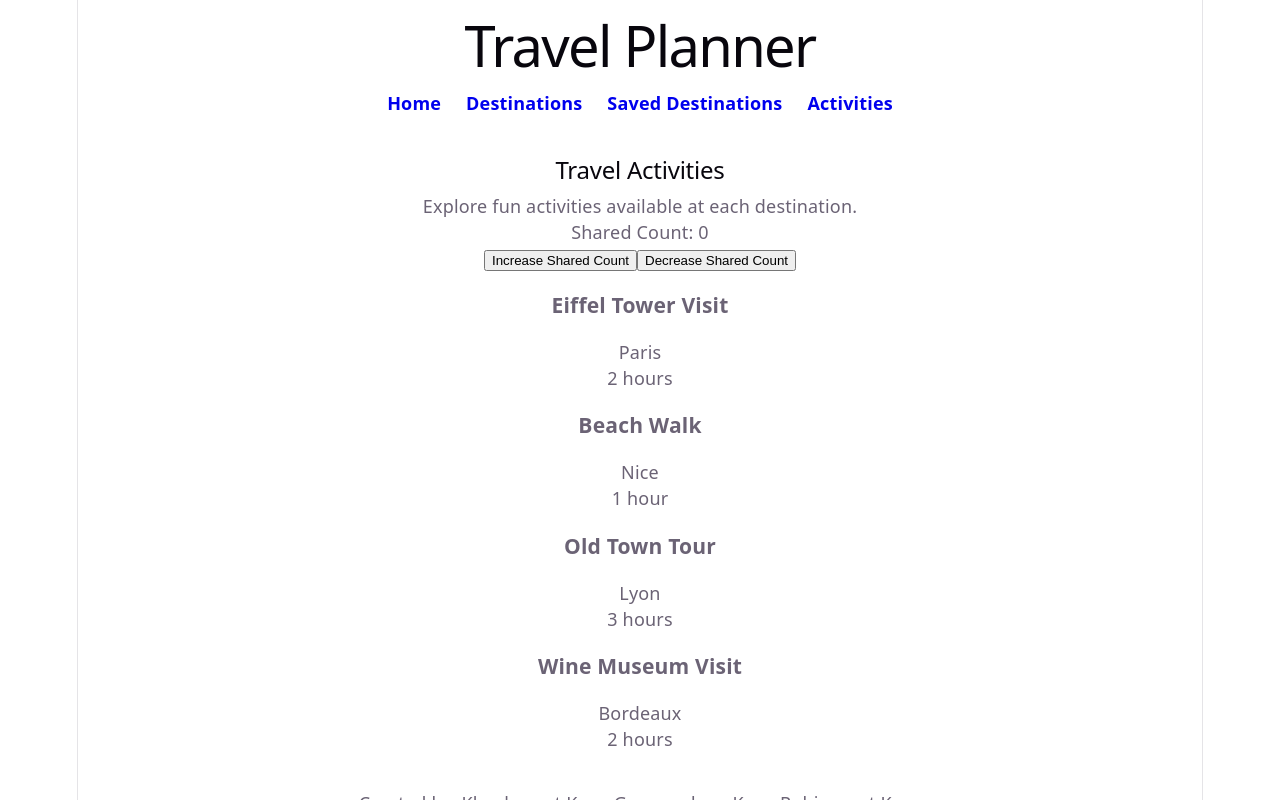
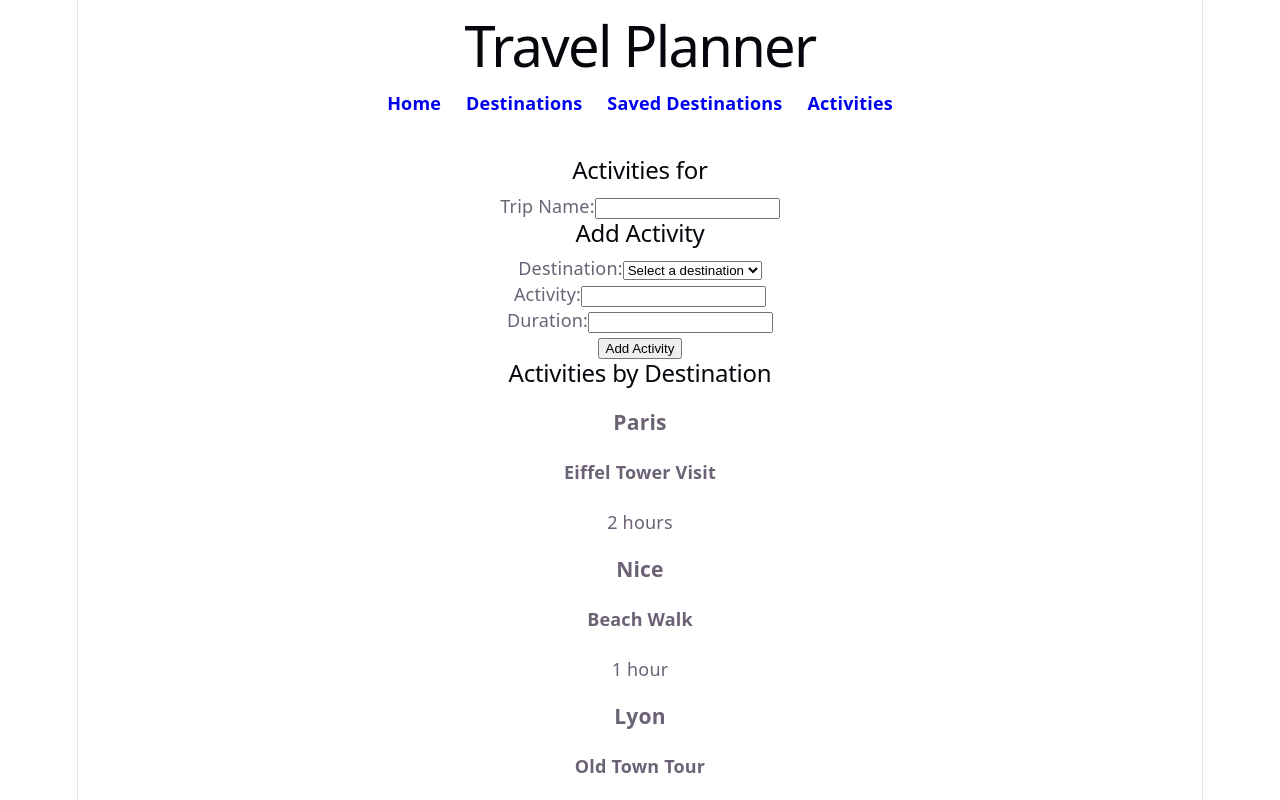
Before and after one commit to kkaur136/travel-planner, a React (Vite) app: page /activities in a window 1280 px wide. Shown: the top 800 px of the page. Built offline with nearby package versions, Linux system fonts and the light colour scheme.

Commit message:
Added activity form with destination selection and validation

```diff
--- a/src/Components/Activities/Activities.tsx
+++ b/src/Components/Activities/Activities.tsx
@@ -1,16 +1,32 @@
+import { useState } from "react";
 import type { Dispatch, SetStateAction } from "react";
 import "./Activities.css";
+import ActivityForm from "./ActivityForm";
 
-type ActivitiesProps = {
-  sharedCount: number;
-  setSharedCount: Dispatch<SetStateAction<number>>;
+type FeaturePageProps = {
+  tripName: string;
+  setTripName: Dispatch<SetStateAction<string>>;
+};
+
+type Activity = {
+  id: number;
+  name: string;
+  city: string;
+  duration: string;
 };
 
 function Activities({
-  sharedCount,
-  setSharedCount,
-}: ActivitiesProps) {
-  const activities = [
+  tripName,
+  setTripName,
+}: FeaturePageProps) {
+  const destinations = [
+    { id: 1, city: "Paris", country: "France" },
+    { id: 2, city: "Nice", country: "France" },
+    { id: 3, city: "Lyon", country: "France" },
+    { id: 4, city: "Bordeaux", country: "France" },
+  ];
+
+  const [activities, setActivities] = useState<Activity[]>([
     {
       id: 1,
       name: "Eiffel Tower Visit",
@@ -35,35 +51,51 @@ function Activities({
       city: "Bordeaux",
       duration: "2 hours",
     },
-  ];
+  ]);
 
   return (
     <section className="activities">
-      <h2>Travel Activities</h2>
-      <p>Explore fun activities available at each destination.</p>
+      <h2>Activities for {tripName}</h2>
 
-      <div>
-        <p>Shared Count: {sharedCount}</p>
+      <label htmlFor="activity-trip-name">
+        Trip Name:
+      </label>
 
-        <button onClick={() => setSharedCount(sharedCount + 1)}>
-          Increase Shared Count
-        </button>
+      <input
+        id="activity-trip-name"
+        type="text"
+        value={tripName}
+        onChange={(event) => setTripName(event.target.value)}
+      />
 
-        <button onClick={() => setSharedCount(sharedCount - 1)}>
-          Decrease Shared Count
-        </button>
-      </div>
+      <ActivityForm
+        destinations={destinations}
+        activities={activities}
+        setActivities={setActivities}
+      />
+
+      <h2>Activities by Destination</h2>
+
+      {destinations.map((destination) => (
+        <section key={destination.id}>
+          <h3>{destination.city}</h3>
 
           <ul>
-        {activities.map((activity) => (
+            {activities
+              .filter(
+                (activity) =>
+                  activity.city === destination.city
+              )
+              .map((activity) => (
                 <li key={activity.id}>
-            <h3>{activity.name}</h3>
-            <p>{activity.city}</p>
+                  <h4>{activity.name}</h4>
                   <p>{activity.duration}</p>
                 </li>
               ))}
           </ul>
         </section>
+      ))}
+    </section>
   );
 }
 
--- /dev/null
+++ b/src/Components/Activities/ActivityForm.tsx
@@ -0,0 +1,116 @@
+import { useState } from "react";
+
+type Destination = {
+  id: number;
+  city: string;
+  country: string;
+};
+
+type Activity = {
+  id: number;
+  name: string;
+  city: string;
+  duration: string;
+};
+
+type ActivityFormProps = {
+  destinations: Destination[];
+  activities: Activity[];
+  setActivities: React.Dispatch<React.SetStateAction<Activity[]>>;
+};
+
+function ActivityForm({
+  destinations,
+  activities,
+  setActivities,
+}: ActivityFormProps) {
+  const [destination, setDestination] = useState("");
+  const [activityName, setActivityName] = useState("");
+  const [duration, setDuration] = useState("");
+  const [error, setError] = useState("");
+
+  function handleSubmit(event: React.FormEvent<HTMLFormElement>) {
+    event.preventDefault();
+
+    setError("");
+
+    if (
+      destination === "" ||
+      activityName.trim() === "" ||
+      duration.trim() === ""
+    ) {
+      setError("Please complete all required fields.");
+      return;
+    }
+
+    const newActivity: Activity = {
+      id: Date.now(),
+      name: activityName,
+      city: destination,
+      duration: duration,
+    };
+
+    setActivities([...activities, newActivity]);
+
+    setDestination("");
+    setActivityName("");
+    setDuration("");
+  }
+
+  return (
+    <section>
+      <h2>Add Activity</h2>
+
+      <form onSubmit={handleSubmit}>
+        <div>
+          <label htmlFor="destination">Destination:</label>
+
+          <select
+            id="destination"
+            value={destination}
+            onChange={(event) => setDestination(event.target.value)}
+          >
+            <option value="">Select a destination</option>
+
+            {destinations.map((destinationItem) => (
+              <option
+                key={destinationItem.id}
+                value={destinationItem.city}
+              >
+                {destinationItem.city}
+              </option>
+            ))}
+          </select>
+        </div>
+
+        <div>
+          <label htmlFor="activity-name">Activity:</label>
+
+          <input
+            id="activity-name"
+            type="text"
+            value={activityName}
+            onChange={(event) => setActivityName(event.target.value)}
+          />
+        </div>
+
+        <div>
+          <label htmlFor="duration">Duration:</label>
+
+          <input
+            id="duration"
+            type="text"
+            value={duration}
+            onChange={(event) => setDuration(event.target.value)}
+          />
+        </div>
+
+        {error && <p>{error}</p>}
+
+        <button type="submit">Add Activity</button>
+      </form>
+    </section>
+  );
+}
+
+export default ActivityForm;
```
Lines whose indentation alone changed are shown as unchanged.
